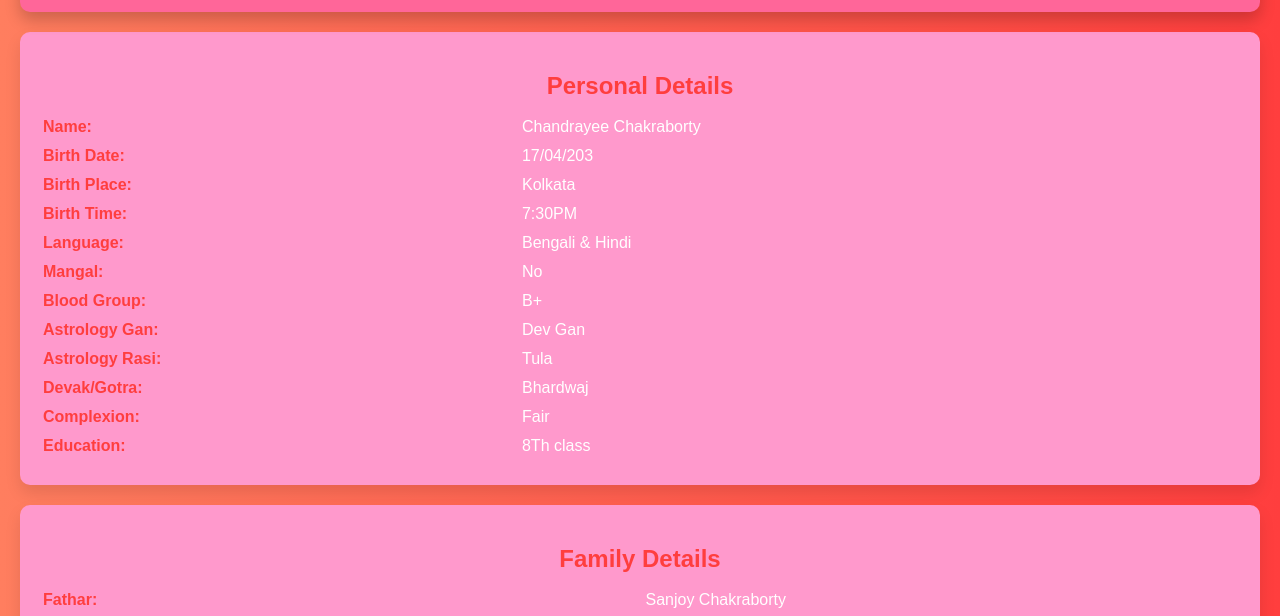
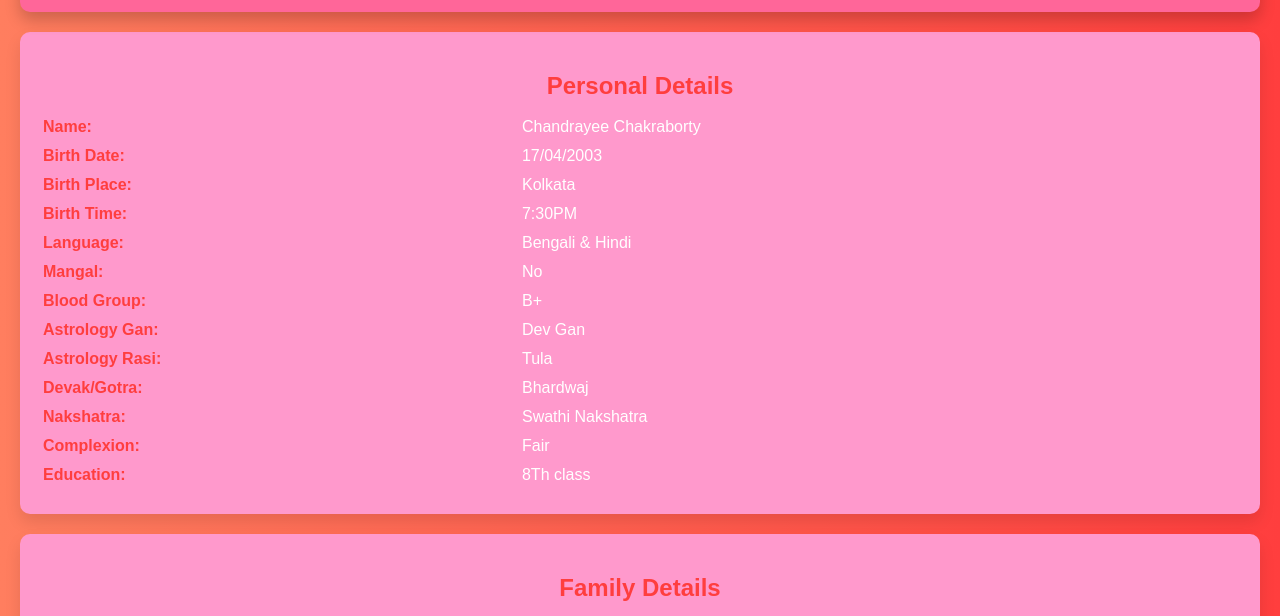
Before and after one commit to srikanta100/Chandrayee_biodata, a plain HTML site: page index.html in a window 1280 px wide. Shown: the part 414-1030 px from the top of the page. Drawn offline with Linux system fonts and the light colour scheme.

Commit message:
Update index.html

```diff
--- a/index.html
+++ b/index.html
@@ -99,10 +99,10 @@
 		 <h2>Personal Details</h2>
 		<center>
 		<table width="100%">
-				<td height="25px" class="color"><b>Name:</b></td><td>Chandrayee Chakraborty</td>
+				<td height="25px" class="color"><b>Name:</b></td><td>Chandrayee&nbsp;Chakraborty</td>
 			</tr>
 			<tr>
-				<td height="25px" class="color"><b>Birth Date:</b></td><td>17/04/203</td>
+				<td height="25px" class="color"><b>Birth Date:</b></td><td>17/04/2003</td>
 			</tr>
 			<tr>
 				<td height="25px" class="color"><b>Birth Place:</b></td><td> Kolkata</td>
@@ -127,6 +127,9 @@
 			</tr>
 			<tr>
 				<td height="25px" class="color"><b>Devak/Gotra:</b></td><td> Bhardwaj</td>
+			</tr>
+			<tr>
+				<td height="25px" class="color"><b>Nakshatra:</b></td><td> Swathi Nakshatra</td>
 			</tr>
 			<tr>
 				<td height="25px" class="color"><b>Complexion:</b></td><td> Fair</td>
```
